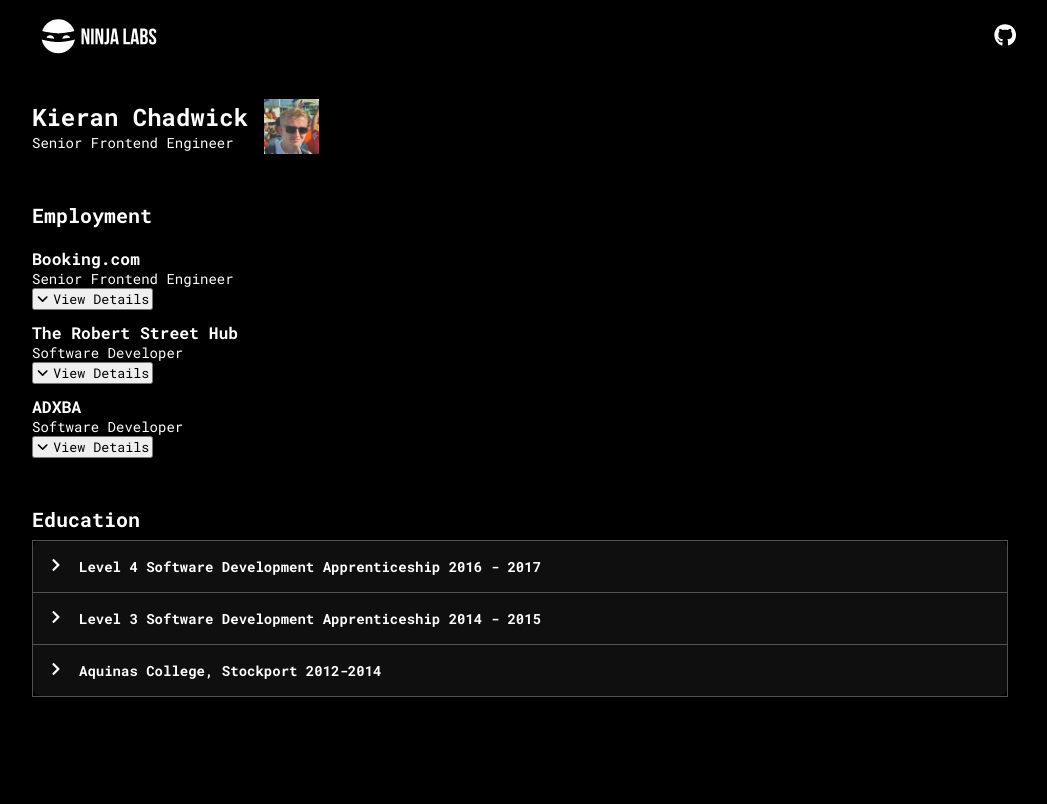
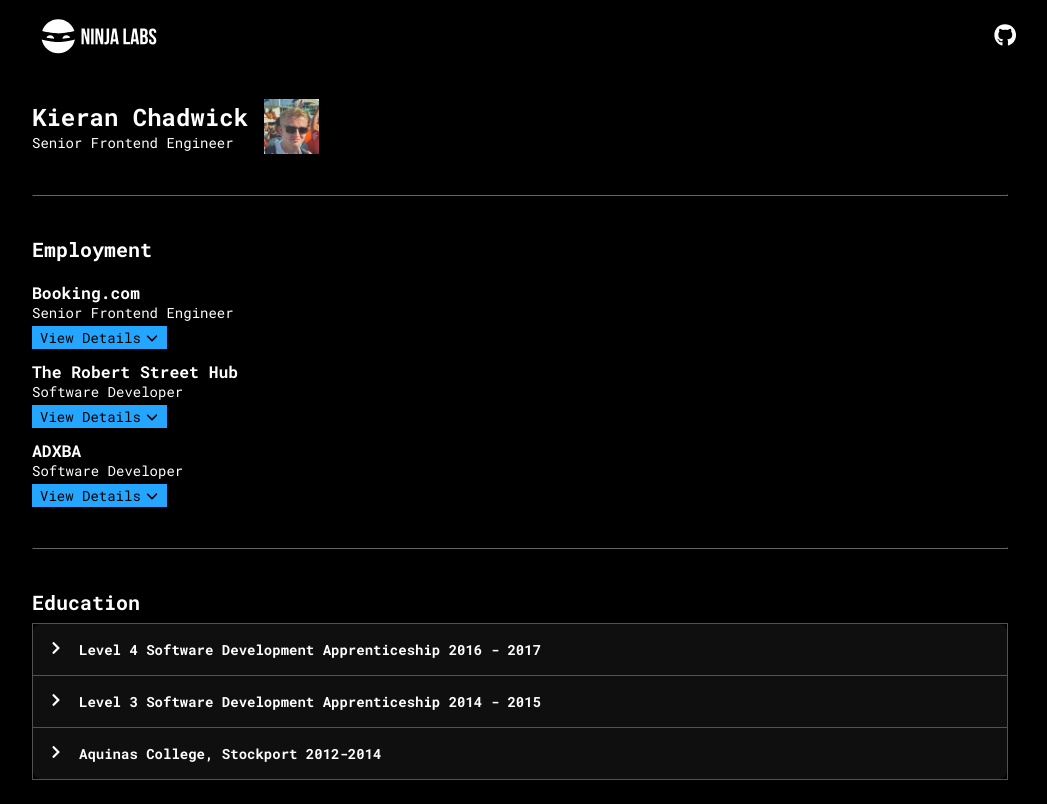
Before and after one commit to NinjaLabsUK/ninjalabs-website, a Next.js app: page /cv in a window 1280 px wide. Shown: the whole page, without its empty margins (120-1167 px from the left). Built offline with nearby package versions, Linux system fonts and the light colour scheme.

Commit message:
More cleanup

```diff
--- a/app/cv/components/Reveal.tsx
+++ b/app/cv/components/Reveal.tsx
@@ -2,6 +2,7 @@
 
 import { PropsWithChildren, useState } from "react";
 import { FaAngleDown, FaAngleUp } from "react-icons/fa6";
+import Button from "../../../components/Button/Button";
 
 interface RevealProps {
   title: string;
@@ -11,20 +12,12 @@ const Reveal = ({ title, children }: PropsWithChildren<RevealProps>) => {
   const [show, setShow] = useState(false);
   return (
     <>
-      <button
+      <Button
         onClick={() => setShow(!show)}
-        style={{
-          display: "flex",
-          alignItems: "center",
-          gap: 4,
-          cursor: "pointer",
-          paddingInlineStart: 2,
-          paddingInlineEnd: 2,
-        }}
-      >
-        {show ? <FaAngleUp /> : <FaAngleDown />}
-        {title}
-      </button>
+        text={title}
+        endSlot={show ? <FaAngleUp /> : <FaAngleDown />}
+      />
+
       {show ? <div style={{ paddingInlineStart: 16 }}>{children}</div> : null}
     </>
   );
--- a/app/cv/page.tsx
+++ b/app/cv/page.tsx
@@ -4,6 +4,7 @@ import Image from "next/image";
 import employment from "./data/employment";
 import Reveal from "./components/Reveal";
 import Accordion from "../../components/Accordion/Accordion";
+import Divider from "../../components/Divider/Divider";
 
 interface SectionProps {
   title?: string;
@@ -25,7 +26,7 @@ const Section = ({
 
 const CV = () => {
   return (
-    <div style={{ display: "flex", flexDirection: "column", gap: 48 }}>
+    <div style={{ display: "flex", flexDirection: "column", gap: 16 }}>
       <Section
         style={{
           display: "flex",
@@ -41,6 +42,8 @@ const CV = () => {
         <Image src="/img/me_square.jpeg" width={55} height={55} alt="Me" />
       </Section>
 
+      <Divider />
+
       <Section
         title="Employment"
         style={{ display: "flex", flexDirection: "column", gap: 12 }}
@@ -49,12 +52,14 @@ const CV = () => {
           return (
             <div key={e.company.toLocaleLowerCase()}>
               <h3>{e.company}</h3>
-              <p>{e.position}</p>
+              <p style={{ marginBlockEnd: 4 }}>{e.position}</p>
               <Reveal title="View Details">{e.description}</Reveal>
             </div>
           );
         })}
       </Section>
+
+      <Divider />
 
       <Section title="Education">
         <Accordion
--- a/components/Button/Button.module.css
+++ b/components/Button/Button.module.css
@@ -1,23 +1,22 @@
 .button {
-  padding: var(--spacing-small) var(--spacing-large);
+  padding: var(--spacing-smallest) var(--spacing-small);
   font-size: var(--font-size-medium);
   cursor: pointer;
   border: none;
   background: none;
   display: flex;
   transition: all 0.2s ease-in;
-}
-
-.endSlot {
-  margin-left: var(--spacing-smaller);
+  align-items: center;
+  gap: var(--spacing-smaller);
 }
 
 .primary {
-  background-color: var(--color-primary);
+  background-color: var(--color-light-blue);
 }
 
 .primary:hover {
-  background-color: var(--color-dark-primary);
+  background-color: var(--color-blue);
+  color: var(--color-white);
 }
 
 .link {
--- a/components/Button/Button.tsx
+++ b/components/Button/Button.tsx
@@ -39,7 +39,7 @@ const Button: React.FC<ButtonProps> = ({
       {...attributes}
     >
       {text}
-      {endSlot && <div className={styles.endSlot}>{endSlot}</div>}
+      {endSlot}
     </button>
   );
 };
--- a/components/Divider/Divider.module.css
+++ b/components/Divider/Divider.module.css
@@ -2,5 +2,4 @@
   margin-top: var(--spacing-large);
   margin-bottom: var(--spacing-large);
   border-color: var(--color-darker-grey);
-  border-radius: var(--border-radius-100);
 }
--- a/styles/index.js
+++ b/styles/index.js
@@ -40,7 +40,3 @@ export const SHADOWS = {
   light: "0 5px 10px rgba(0,0,0,0.12)",
   medium: "0 5px 10px rgba(0,0,0,0.4)",
 };
-
-export const BORDER_RADIUS = "3px";
-
-export const CONTAINER_WIDTH = "1024px";
--- a/styles/styles.css
+++ b/styles/styles.css
@@ -8,7 +8,6 @@ body {
   padding: 0;
   margin: 0;
   height: 100%;
-  overflow-x: hidden;
   background-color: black;
   font-size: var(--font-size-medium);
   color: var(--color-white);
@@ -27,8 +26,7 @@ a {
 }
 
 a:hover {
-  background-color: var(--color-blue);
-  color: var(--color-white);
+  color: var(--color-blue);
   text-decoration: none;
 }
 
```
Also changed, not shown: components/Footer/Footer.js (deleted, +0 -12 lines), components/Footer/Footer.module.css (deleted, +0 -9 lines), components/Section.tsx (deleted, +0 -27 lines).
